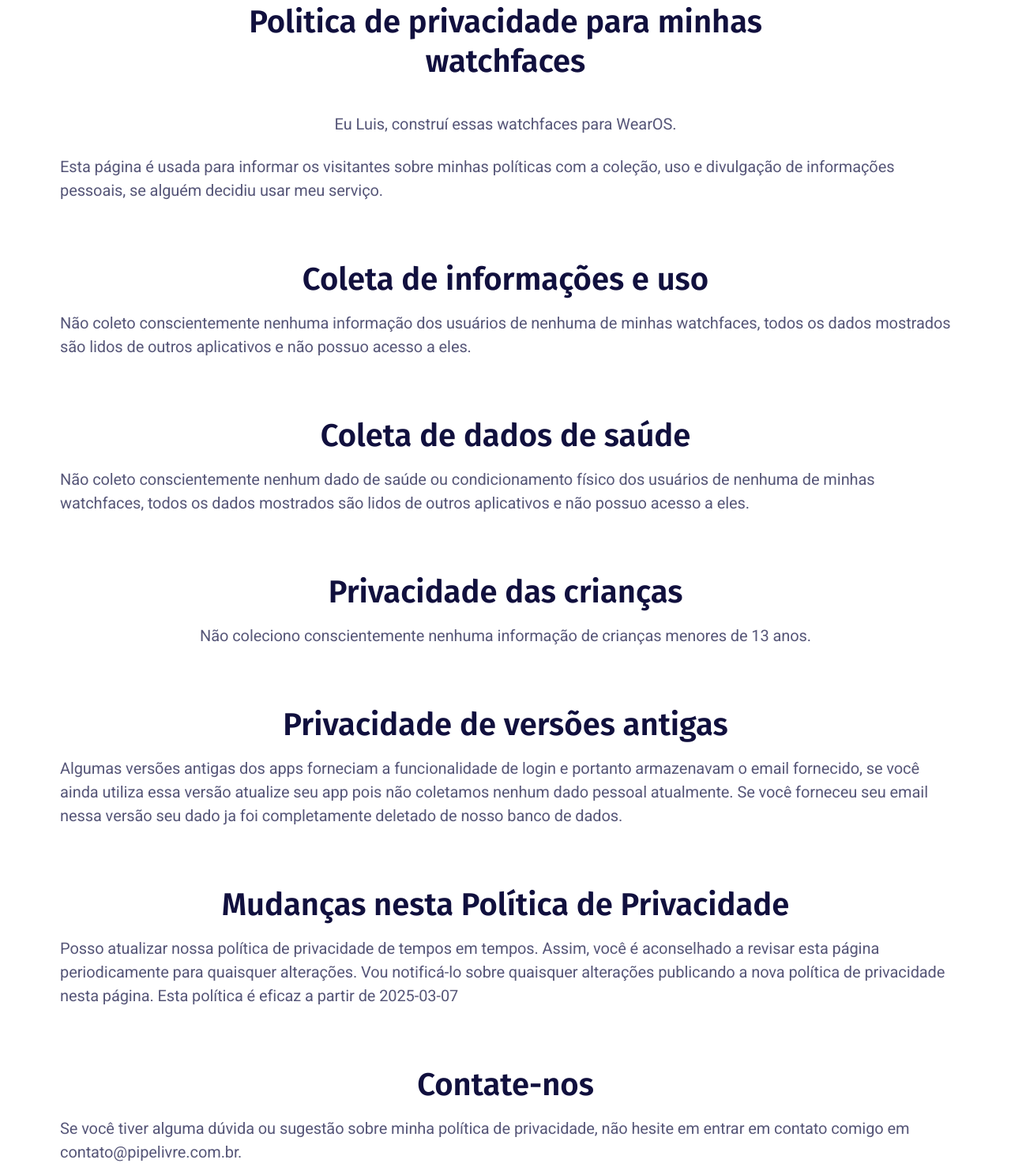
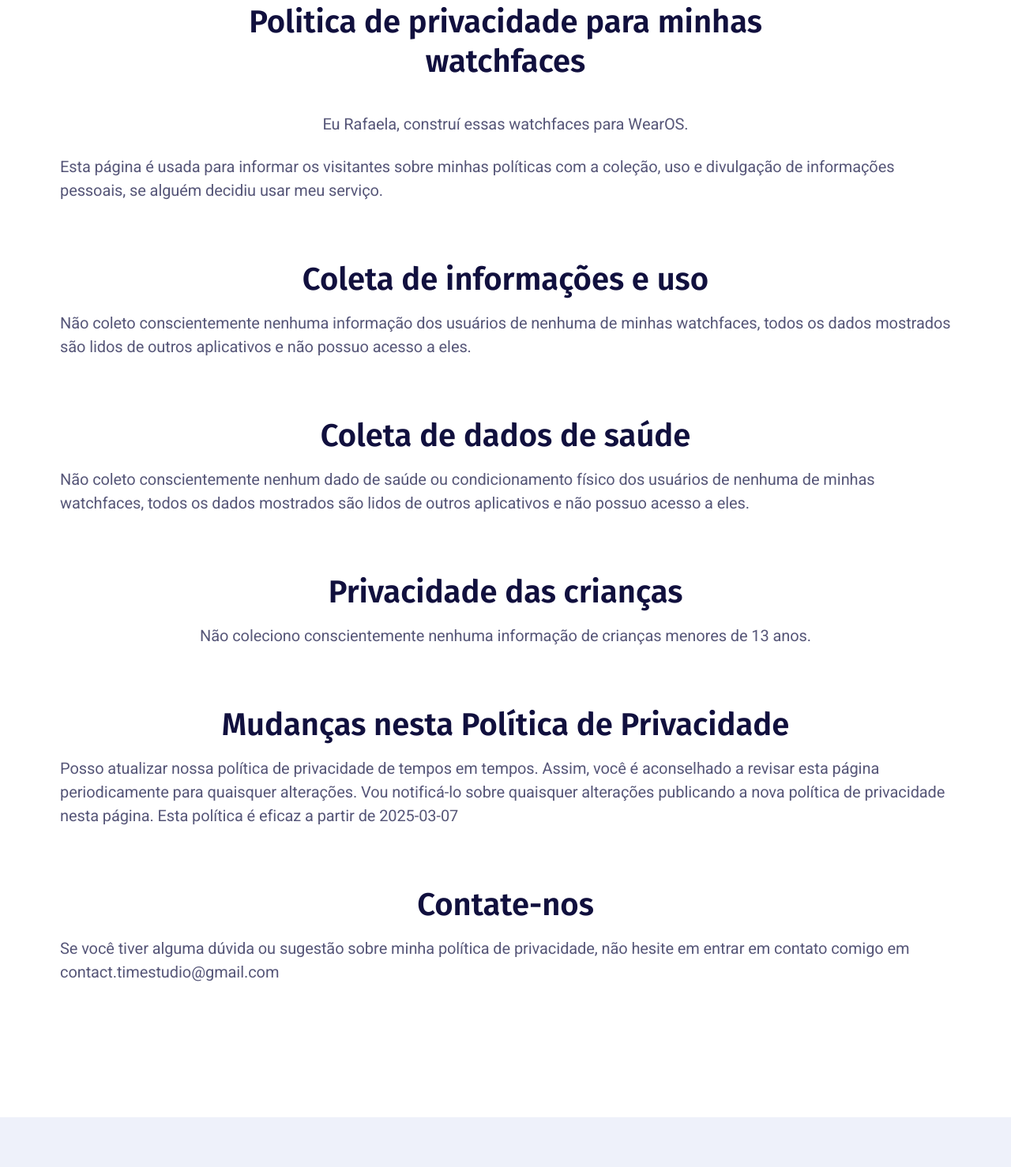
Before and after one commit to time-studio/time-studio.github.io, a plain HTML site: page index.html in a window 1280 px wide. Shown: the part 285-1763 px from the top of the page at 79% size. After the commit the page ends 1700 px from the top, so only its background shows below. Drawn offline with nearby package versions, Linux system fonts and the light colour scheme.

Commit message:
Update index.html

```diff
--- a/index.html
+++ b/index.html
@@ -58,7 +58,7 @@
                         </div>
                     </div>
                     <div class="features-wrap">
-                        <p>Eu Luis, construí essas watchfaces para WearOS.</p>
+                        <p>Eu Rafaela, construí essas watchfaces para WearOS.</p>
 
                         <p>Esta página é usada para informar os visitantes sobre minhas políticas com a coleção, uso e divulgação de informações pessoais, se alguém decidiu usar meu serviço.</p>
 
@@ -71,14 +71,11 @@
                         <h2>Privacidade das crianças</h2>
                         <p>Não coleciono conscientemente nenhuma informação de crianças menores de 13 anos.</p>
 
-                        <h2>Privacidade de versões antigas</h2>
-                        <p>Algumas versões antigas dos apps forneciam a funcionalidade de login e portanto armazenavam o email fornecido, se você ainda utiliza essa versão atualize seu app pois não coletamos nenhum dado pessoal atualmente. Se você forneceu seu email nessa versão seu dado ja foi completamente deletado de nosso banco de dados.</p>
-
                         <h2>Mudanças nesta Política de Privacidade</h2>
                         <p>Posso atualizar nossa política de privacidade de tempos em tempos. Assim, você é aconselhado a revisar esta página periodicamente para quaisquer alterações. Vou notificá-lo sobre quaisquer alterações publicando a nova política de privacidade nesta página. Esta política é eficaz a partir de 2025-03-07</p>
 
                         <h2>Contate-nos</h2>
-                        <p>Se você tiver alguma dúvida ou sugestão sobre minha política de privacidade, não hesite em entrar em contato comigo em contato@pipelivre.com.br.</p>
+                        <p>Se você tiver alguma dúvida ou sugestão sobre minha política de privacidade, não hesite em entrar em contato comigo em contact.timestudio@gmail.com</p>
                     </div>
                 </div>
             </div>
```
